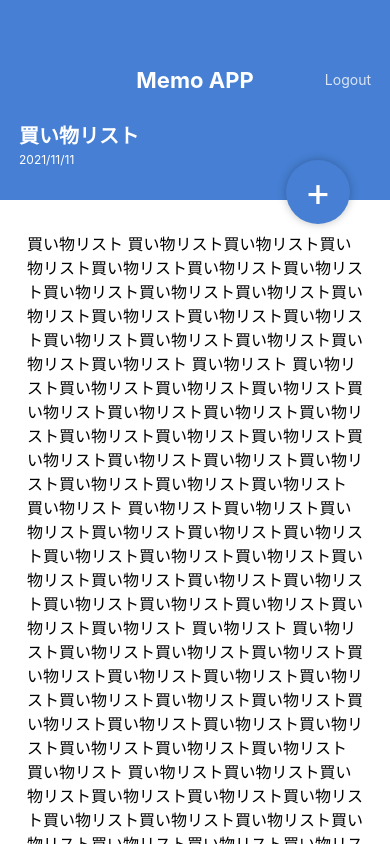
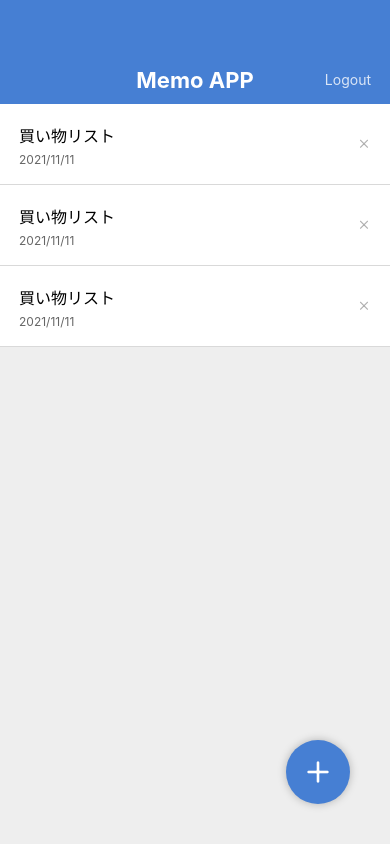
Before and after one commit to keitanamazue/ReactNative-Dev, a React Native app: screen / in a window 390 px wide. Built offline with nearby package versions, Linux system fonts and the light colour scheme.

Commit message:
⚡️ add expo-icon

```diff
--- a/App.jsx
+++ b/App.jsx
@@ -3,5 +3,5 @@
 import MemoListScreen from "./src/screens/MemoListScreen";
 
 export default function App() {
-  return <MemoDetailScreen />;
+  return <MemoListScreen />;
 }
--- a/package.json
+++ b/package.json
@@ -10,6 +10,7 @@
     "eject": "expo eject"
   },
   "dependencies": {
+    "@expo/vector-icons": "10.2.1",
     "eslint": "^8.4.0",
     "expo": "~43.0.2",
     "expo-status-bar": "~1.1.0",
--- a/src/components/CircleButton.jsx
+++ b/src/components/CircleButton.jsx
@@ -1,19 +1,20 @@
 import React from "react";
 import { View, Text, StyleSheet } from "react-native";
 import { string, shape } from "prop-types";
+import { Feather } from "@expo/vector-icons";
 
 export default function CircleButton(props) {
-  const { children, style } = props;
+  const { children, style, name } = props;
   return (
     <View style={[styles.circleButton, style]}>
-      <Text style={styles.circleButtunLabel}>{children}</Text>
+      <Feather name={name} size={32} color="white" />
     </View>
   );
 }
 
 CircleButton.prototype = {
-  shildren: string.isRequired,
   style: shape(),
+  name: string.isRequired,
 };
 
 CircleButton.defaultProps = {
@@ -37,10 +38,4 @@
     shadowRadius: 8,
     elevation: 8,
   },
-
-  circleButtunLabel: {
-    color: "#ffffff",
-    fontSize: 40,
-    lineHeight: 40,
-  },
 });
--- a/src/components/MemoList.jsx
+++ b/src/components/MemoList.jsx
@@ -1,5 +1,6 @@
 import React from "react";
 import { View, Text, StyleSheet } from "react-native";
+import { Feather } from "@expo/vector-icons";
 
 export default function MemoList() {
   return (
@@ -9,7 +10,7 @@
           <Text style={styles.memoListItemTitle}>買い物リスト</Text>
           <Text style={styles.memoListItemDate}>2021/11/11</Text>
         </View>
-        <Text>X</Text>
+        <Feather name="x" size="16" color="#B0B0B0" />
       </View>
 
       <View style={styles.memoListItem}>
@@ -17,7 +18,7 @@
           <Text style={styles.memoListItemTitle}>買い物リスト</Text>
           <Text style={styles.memoListItemDate}>2021/11/11</Text>
         </View>
-        <Text>X</Text>
+        <Feather name="x" size="16" color="#B0B0B0" />
       </View>
 
       <View style={styles.memoListItem}>
@@ -25,7 +26,7 @@
           <Text style={styles.memoListItemTitle}>買い物リスト</Text>
           <Text style={styles.memoListItemDate}>2021/11/11</Text>
         </View>
-        <Text>X</Text>
+        <Feather name="x" size="16" color="#B0B0B0" />
       </View>
     </View>
   );
--- a/src/screens/MemoDetailScreen.jsx
+++ b/src/screens/MemoDetailScreen.jsx
@@ -14,17 +14,23 @@
 
       <ScrollView style={styles.memoBody}>
         <Text style={styles.memoText}>
-        買い物リスト
-          買い物リスト買い物リスト買い物リスト買い物リスト買い物リスト買い物リスト買い物リスト買い物リスト買い物リスト買い物リスト買い物リスト買い物リスト買い物リスト買い物リスト買い物リスト買い物リスト買い物リスト買い物リスト 買い物リスト
-          買い物リスト買い物リスト買い物リスト買い物リスト買い物リスト買い物リスト買い物リスト買い物リスト買い物リスト買い物リスト買い物リスト買い物リスト買い物リスト買い物リスト買い物リスト買い物リスト買い物リスト買い物リスト 買い物リスト
-          買い物リスト買い物リスト買い物リスト買い物リスト買い物リスト買い物リスト買い物リスト買い物リスト買い物リスト買い物リスト買い物リスト買い物リスト買い物リスト買い物リスト買い物リスト買い物リスト買い物リスト買い物リスト 買い物リスト
-          買い物リスト買い物リスト買い物リスト買い物リスト買い物リスト買い物リスト買い物リスト買い物リスト買い物リスト買い物リスト買い物リスト買い物リスト買い物リスト買い物リスト買い物リスト買い物リスト買い物リスト買い物リスト 買い物リスト
-          買い物リスト買い物リスト買い物リスト買い物リスト買い物リスト買い物リスト買い物リスト買い物リスト買い物リスト買い物リスト買い物リスト買い物リスト買い物リスト買い物リスト買い物リスト買い物リスト買い物リスト買い物リスト 買い物リスト
-          買い物リスト買い物リスト買い物リスト買い物リスト買い物リスト買い物リスト買い物リスト買い物リスト買い物リスト買い物リスト買い物リスト買い物リスト買い物リスト買い物リスト買い物リスト買い物リスト買い物リスト買い物リスト 買い物リスト
+          買い物リスト
+          買い物リスト買い物リスト買い物リスト買い物リスト買い物リスト買い物リスト買い物リスト買い物リスト買い物リスト買い物リスト買い物リスト買い物リスト買い物リスト買い物リスト買い物リスト買い物リスト買い物リスト買い物リスト
+          買い物リスト
+          買い物リスト買い物リスト買い物リスト買い物リスト買い物リスト買い物リスト買い物リスト買い物リスト買い物リスト買い物リスト買い物リスト買い物リスト買い物リスト買い物リスト買い物リスト買い物リスト買い物リスト買い物リスト
+          買い物リスト
+          買い物リスト買い物リスト買い物リスト買い物リスト買い物リスト買い物リスト買い物リスト買い物リスト買い物リスト買い物リスト買い物リスト買い物リスト買い物リスト買い物リスト買い物リスト買い物リスト買い物リスト買い物リスト
+          買い物リスト
+          買い物リスト買い物リスト買い物リスト買い物リスト買い物リスト買い物リスト買い物リスト買い物リスト買い物リスト買い物リスト買い物リスト買い物リスト買い物リスト買い物リスト買い物リスト買い物リスト買い物リスト買い物リスト
+          買い物リスト
+          買い物リスト買い物リスト買い物リスト買い物リスト買い物リスト買い物リスト買い物リスト買い物リスト買い物リスト買い物リスト買い物リスト買い物リスト買い物リスト買い物リスト買い物リスト買い物リスト買い物リスト買い物リスト
+          買い物リスト
+          買い物リスト買い物リスト買い物リスト買い物リスト買い物リスト買い物リスト買い物リスト買い物リスト買い物リスト買い物リスト買い物リスト買い物リスト買い物リスト買い物リスト買い物リスト買い物リスト買い物リスト買い物リスト
+          買い物リスト
           買い物リスト買い物リスト買い物リスト買い物リスト買い物リスト買い物リスト買い物リスト買い物リスト買い物リスト買い物リスト買い物リスト買い物リスト買い物リスト買い物リスト買い物リスト買い物リスト買い物リスト買い物リスト
         </Text>
       </ScrollView>
-      <CircleButton style={{ top: 160, bottom: "auto" }}>+</CircleButton>
+      <CircleButton name="edit-2" style={{ top: 160, bottom: "auto" }} />
     </View>
   );
 }
--- a/src/screens/MemoListScreen.jsx
+++ b/src/screens/MemoListScreen.jsx
@@ -9,7 +9,7 @@
     <View style={styles.container}>
       <AppBar />
       <MemoList />
-      <CircleButton>+</CircleButton>
+      <CircleButton name="plus" />
     </View>
   );
 }
```
Also changed, not shown: 1 other file (tests, documents, lock files or other folders).
